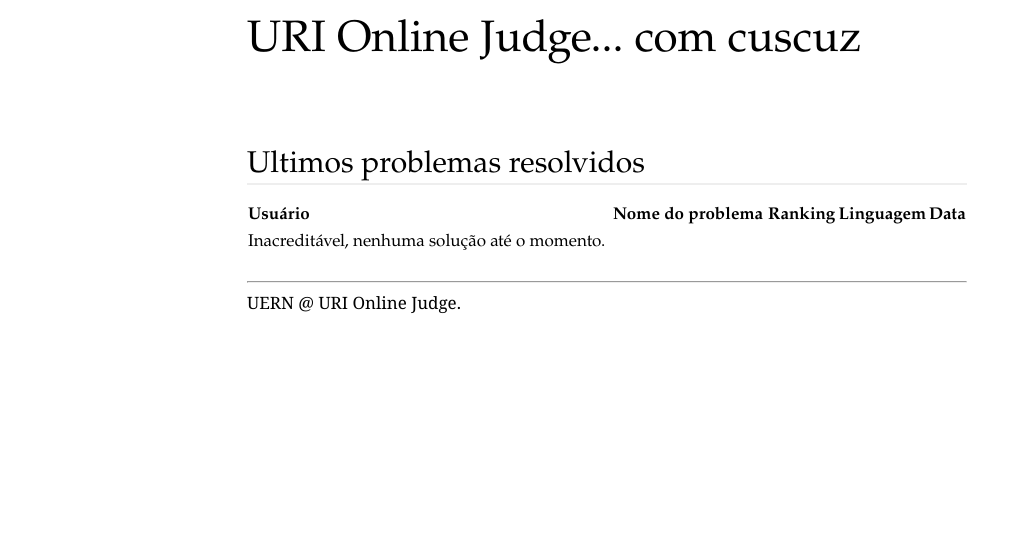
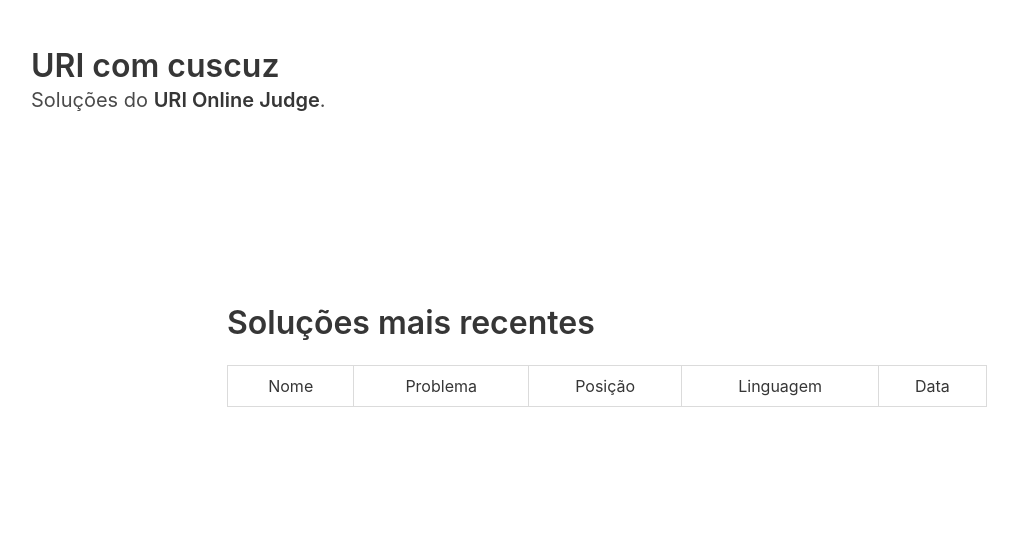
Before and after one commit to gacheiro/uri-com-cuscuz, a Flask app: page / in a window 1280 px wide. Shown: the top 550 px of the page, without its empty margins (33-1051 px from the left). Run offline with Flask 2, Linux system fonts and the light colour scheme; data that the repository does not hold is empty; some libraries are stand-ins or nearby versions.

Commit message:
Trabalhando em novos templates
Aprendendo um pouco de css com Bulma. Os templates estão bem
repetitivos, precisa mover esse código repetido para o layout base.

```diff
--- a/uricomcuscuz/templates/footer.html
+++ /dev/null
@@ -1,6 +0,0 @@
-<div class="page footer">
-    {% block footer %}
-    <hr>
-    UERN @ URI Online Judge.
-    {% endblock %}
-</div>
--- a/uricomcuscuz/templates/header.html
+++ /dev/null
@@ -1,9 +0,0 @@
-<!doctype html>
-<title>URI Online Judge... com cuscuz</title>
-<link rel=stylesheet type=text/css href="{{ url_for('static', filename='style.css') }}">
-<div class="page header">
-  <h1>URI Online Judge... com cuscuz</h1>
-  {% for message in get_flashed_messages() %}
-    <div class=flash>{{ message }}</div>
-  {% endfor %}
-</div>
--- a/uricomcuscuz/templates/index.html
+++ b/uricomcuscuz/templates/index.html
@@ -1,14 +1,36 @@
-{% include "header.html" %}
+{% extends "layout.html" %}
 {% block body %}
-  <div class="page content">
-  <h2>Ultimos problemas resolvidos</h2>
-  <table class=solutions>
+  <div>
+    <section class="section">
+      <div class="container is-small">
+        <h1 class="title">
+          URI com cuscuz
+        </h1>
+        <p class="subtitle">
+          Soluções do <strong>URI Online Judge</strong>.
+        </p>
+      </div>
+    </section>
+
+    <section class="section is-medium">
+      <div class="container is-small">
+        <div class="columns is-centered">
+          <div class="column is-8">
+            <div class="container">
+              <p>
+                <h3 class="title"> Soluções mais recentes </h3>
+              </p>
+            </div>
+            <div class="container">
+              <table class="table is-bordered is-hoverable is-fullwidth">
                   <thead>
-    <th>Usuário</th>
-    <th>Nome do problema</th>
-    <th class="center">Ranking</th>
-    <th class="center">Linguagem</th>
-    <th class="center">Data</th>
+                    <tr>
+                      <td class="has-text-centered">Nome</td>
+                      <td class="has-text-centered">Problema</td>
+                      <td class="has-text-centered">Posição</td>
+                      <td class="has-text-centered">Linguagem</td>
+                      <td class="has-text-centered">Data</td>
+                    </tr>
                   </thead>
                   <tbody>
                       {% for sub in submissions %}
@@ -23,15 +45,17 @@
                               {{ sub.problem.name }}
                             </a>
                           </td>
-      <td class="center small">{{ sub.ranking }}º</td>
-      <td class="center small">{{ sub.language }}</td>
-      <td class="center">{{ format_date( sub.date) }}</td>
+                          <td class="has-text-centered">{{ sub.ranking }}º</td>
+                          <td class="has-text-centered">{{ sub.language }}</td>
+                          <td class="has-text-centered">{{ format_date(sub.date) }}</td>
                         </tr>
-  {% else %}
-    <tr><td> Inacreditável, nenhuma solução até o momento. </td></tr>
                       {% endfor %}
                     </tbody>
                 </table>
               </div>
+          </div>
+        </div>
+      </div>
+    </section>
+  </div>
 {% endblock %}
-{% include "footer.html" %}
--- /dev/null
+++ b/uricomcuscuz/templates/layout.html
@@ -0,0 +1,12 @@
+<!DOCTYPE html>
+<html>
+  <head>
+    <meta charset="utf-8">
+    <meta name="viewport" content="width=device-width, initial-scale=1">
+    <title> URI com cuscuz </title>
+    <link rel="stylesheet" href="https://cdnjs.cloudflare.com/ajax/libs/bulma/0.7.5/css/bulma.min.css">
+    <script defer src="https://use.fontawesome.com/releases/v5.3.1/js/all.js"></script>
+  </head>
+</html>
+{% block body %}
+{% endblock %}
```
Also changed, not shown: uricomcuscuz/templates/problem.html (+40 -16 lines), uricomcuscuz/templates/user.html (+41 -17 lines). Lines whose indentation alone changed are shown as unchanged.
